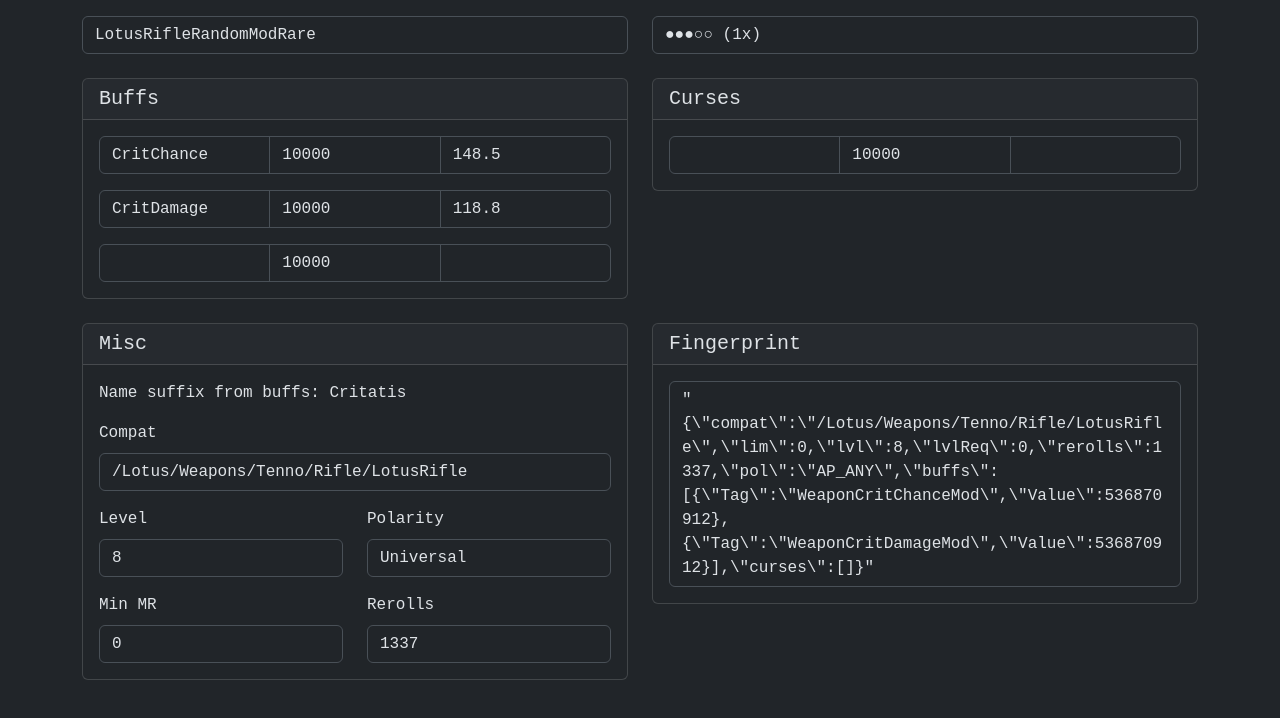
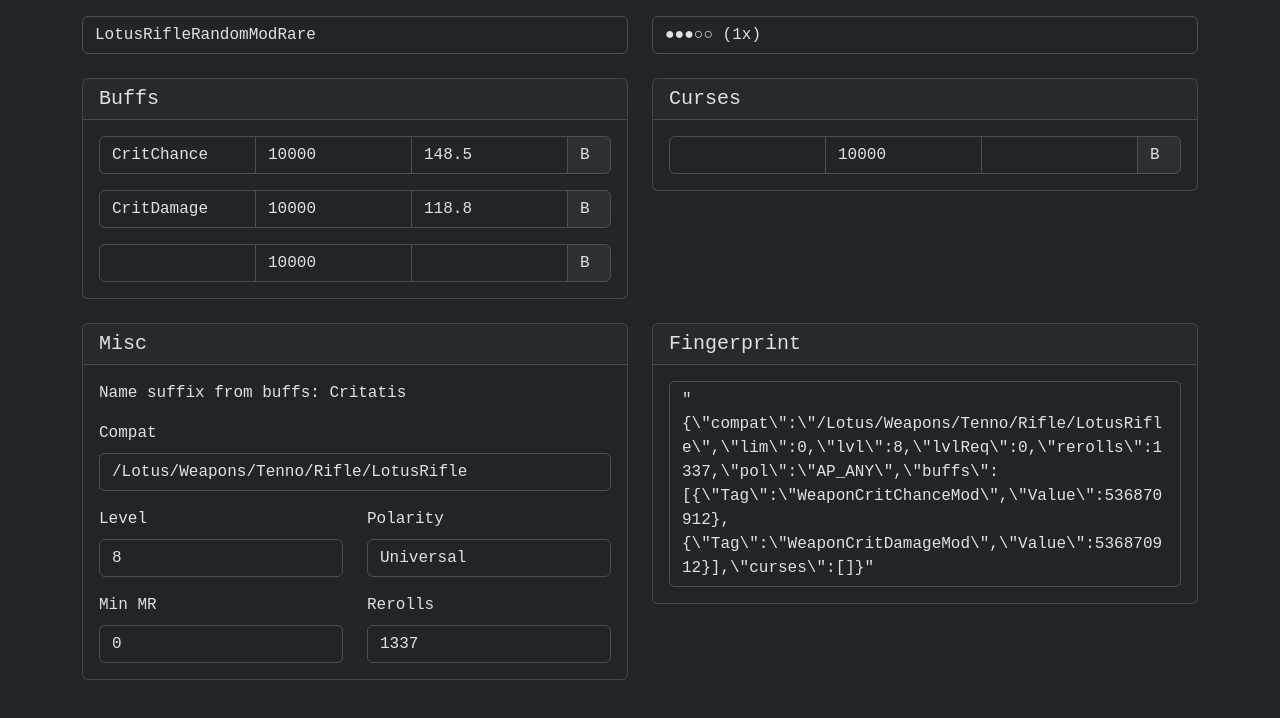
Before and after one commit to calamity-inc/warframe-riven-info, a plain HTML site: page index.html in a window 1280 px wide. Drawn offline with nearby package versions, Linux system fonts and the light colour scheme.

Commit message:
Implement grading

```diff
--- a/RivenParser.js
+++ b/RivenParser.js
@@ -1011,7 +1011,7 @@
 }
 
 function floatToRivenInt(f) {
-    return f * 0x3FFFFFFF;
+    return Math.round(f * 0x3FFFFFFF);
 }
 
 function lerp(a, b, t) {
@@ -1143,6 +1143,21 @@
     return value;
 }
 
+function floatToGrade(value) {
+    value = lerp(-10, +10, value);
+    if (value >= +9.5) return "S";
+    if (value >= +7.5) return "A+";
+    if (value >= +5.5) return "A";
+    if (value >= +3.5) return "A-";
+    if (value >= +1.5) return "B+";
+    if (value >= -1.5) return "B";
+    if (value >= -3.5) return "B-";
+    if (value >= -5.5) return "C+";
+    if (value >= -7.5) return "C";
+    if (value >= -9.5) return "C-";
+    return "F";
+}
+
 const RivenParser = {
     riven_tags,
     rivenIntToFloat,
@@ -1151,7 +1166,8 @@
     displayValueToValue,
     parseRiven,
     unparseBuff,
-    unparseCurse
+    unparseCurse,
+    floatToGrade,
 };
 if (typeof module != "undefined") {
     module.exports = RivenParser;
--- a/index.html
+++ b/index.html
@@ -14,6 +14,10 @@
 
 		#fingerprint {
 			resize: none;
+		}
+
+		.grade {
+			min-width: 44px;
 		}
 	</style>
 </head>
@@ -227,7 +231,7 @@
 					const tag = div.querySelector("select").value;
 
 					if (div.parentNode.id == "buffs") {
-						div.querySelector(".left-value").valueAsNumber = rivenFloatToLeftValue(RivenParser.unparseBuff(
+						div.querySelector(".left-value").valueAsNumber = floatToLeftValue(RivenParser.unparseBuff(
 							rivenType,
 							omegaAttenuation,
 							lvl,
@@ -240,7 +244,7 @@
 						updateName();
 					}
 					else {
-						div.querySelector(".left-value").valueAsNumber = rivenFloatToLeftValue(RivenParser.unparseCurse(
+						div.querySelector(".left-value").valueAsNumber = floatToLeftValue(RivenParser.unparseCurse(
 							rivenType,
 							omegaAttenuation,
 							lvl,
@@ -259,6 +263,12 @@
 					updateFingerprint(getFingerprint());
 				};
 				div.appendChild(input);
+			}
+			{
+				let span = document.createElement("span");
+				span.className = "input-group-text grade";
+				span.textContent = "B";
+				div.appendChild(span);
 			}
 			body.appendChild(div);
 		}
@@ -295,16 +305,20 @@
 			}
 		}
 
-		function leftValueToRivenInt(val) {
-			return Math.round(((val - 9000) / 2000) * 0x3FFFFFFF);
+		function leftValueToFloat(val) {
+			return ((val - 9000) / 2000);
 		}
 
-		function rivenFloatToLeftValue(val) {
+		function leftValueToRivenInt(val) {
+			return RivenParser.floatToRivenInt(leftValueToFloat(val));
+		}
+
+		function floatToLeftValue(val) {
 			return Math.round((val * 2000) + 9000);
 		}
 
 		function rivenIntToLeftValue(val) {
-			return rivenFloatToLeftValue(RivenParser.rivenIntToFloat(val));
+			return floatToLeftValue(RivenParser.rivenIntToFloat(val));
 		}
 
 		function getFingerprint() {
@@ -351,6 +365,8 @@
 			const rivenType = document.getElementById("riven-type").value;
 			const omegaAttenuation = parseFloat(document.getElementById("omega-attenuation").value);
 			location.hash = encodeURIComponent(JSON.stringify({ rivenType, omegaAttenuation, fingerprint }));
+
+			updateGrades();
 		}
 
 		function calculateStatsForward() {
@@ -382,6 +398,15 @@
 			const omegaAttenuation = parseFloat(document.getElementById("omega-attenuation").value);
 			const { name } = RivenParser.parseRiven(rivenType, fingerprint, omegaAttenuation)
 			document.getElementById("name-suffix").textContent = name;
+		}
+
+		function updateGrades() {
+			document.querySelectorAll("#buffs .input-group").forEach(buff => {
+				buff.querySelector(".grade").textContent = RivenParser.floatToGrade(leftValueToFloat(buff.querySelector(".left-value").valueAsNumber));
+			});
+			document.querySelectorAll("#curses .input-group").forEach(curse => {
+				curse.querySelector(".grade").textContent = RivenParser.floatToGrade(1.0 - leftValueToFloat(curse.querySelector(".left-value").valueAsNumber));
+			});
 		}
 
 		function handleFingerprintUpdate() {
```
